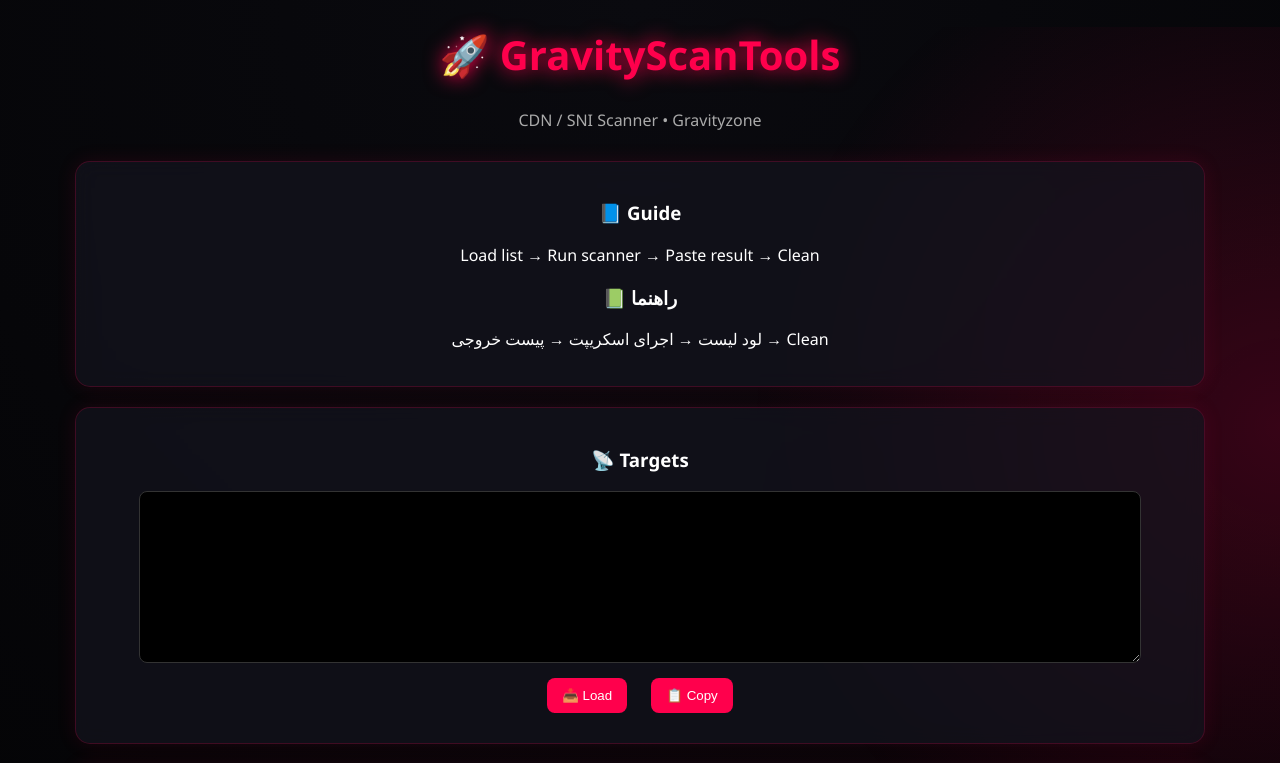
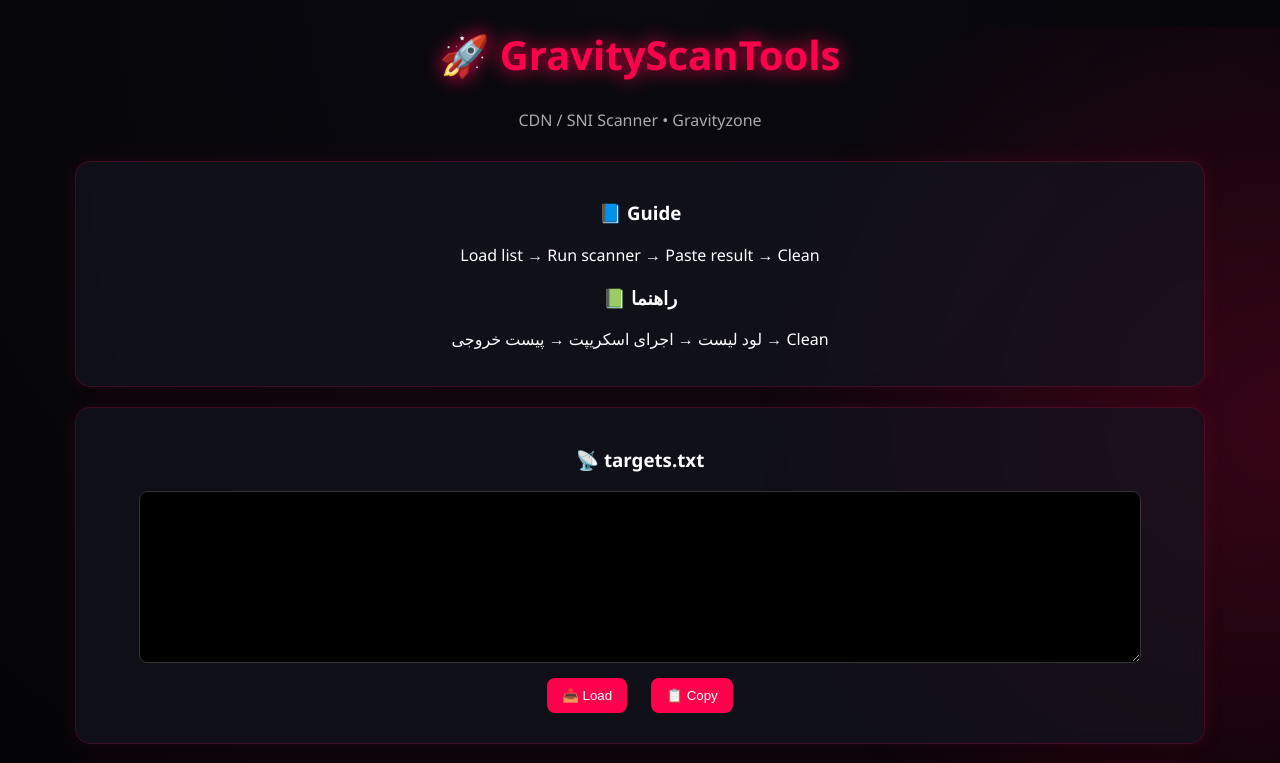
Before and after one commit to aryaderangi/GravityScanTools, a plain HTML site: page indext.html in a window 1280 px wide. Shown: the top 763 px of the page. Drawn offline with Linux system fonts and the light colour scheme.

Commit message:
Fix HTML structure and formatting issues

```diff
--- a/indext.html
+++ b/indext.html
@@ -106,7 +106,7 @@ textarea {
 </div>
 
 <div class="card">
-<h3>📡 Targets</h3>
+<h3>📡 targets.txt</h3>
 <textarea id="ips"></textarea><br>
 <button onclick="load()">📥 Load</button>
 <button onclick="copyText('ips')">📋 Copy</button>
```
